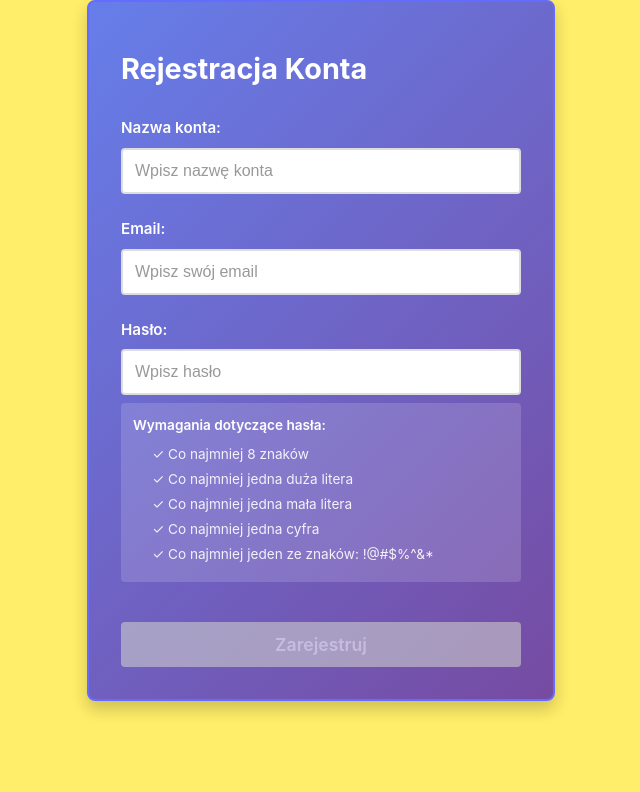
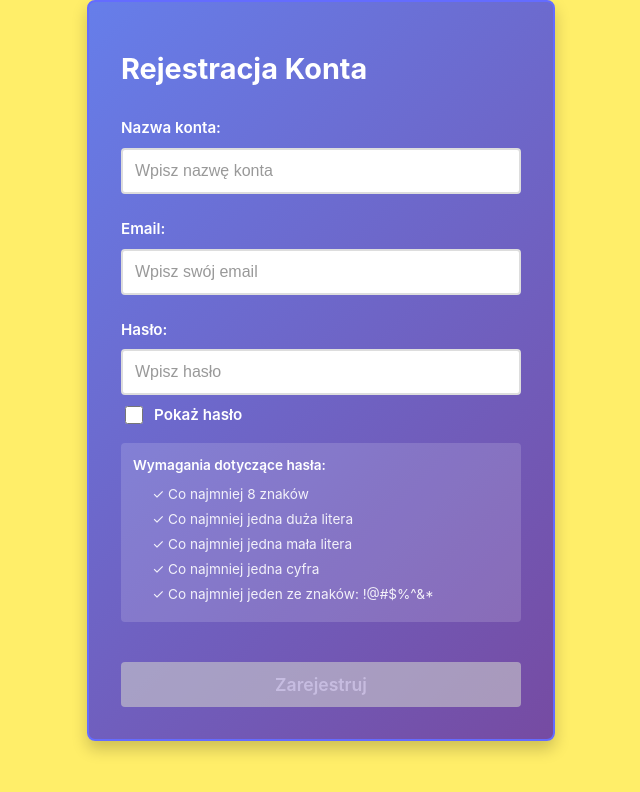
Before and after one commit to KonradM1L/App, a React (Vite) app: page / in a window 1280 px wide. Shown: the top 792 px of the page, without its empty margins (319-959 px from the left). Built offline with nearby package versions, Linux system fonts and the light colour scheme.

Commit message:
Update RegistrationForm.jsx

```diff
--- a/src/components/RegistrationForm.jsx
+++ b/src/components/RegistrationForm.jsx
@@ -7,6 +7,7 @@ export function RegistrationForm({ onRegister }) {
     password: ''
   })
   const [error, setError] = useState('')
+  const [showPassword, setShowPassword] = useState(false)
 
   const validatePassword = (password) => {
     if (password.length < 8) {
@@ -83,8 +84,9 @@ export function RegistrationForm({ onRegister }) {
 
         <div className="form-group">
           <label htmlFor="password">Hasło:</label>
+          <div className="password-input-wrapper">
             <input
-            type="password"
+              type={showPassword ? 'text' : 'password'}
               id="password"
               name="password"
               value={formData.password}
@@ -93,6 +95,19 @@ export function RegistrationForm({ onRegister }) {
               required
               className={error ? 'error' : ''}
             />
+            <div className="password-toggle">
+              <label htmlFor="showPassword" className="show-password-label">
+                <input
+                  type="checkbox"
+                  id="showPassword"
+                  checked={showPassword}
+                  onChange={(e) => setShowPassword(e.target.checked)}
+                  className="show-password-checkbox"
+                />
+                <span className="toggle-text">Pokaż hasło</span>
+              </label>
+            </div>
+          </div>
           <div className="password-requirements">
             <p className="requirements-title">Wymagania dotyczące hasła:</p>
             <ul>
```
Lines whose indentation alone changed are shown as unchanged.
